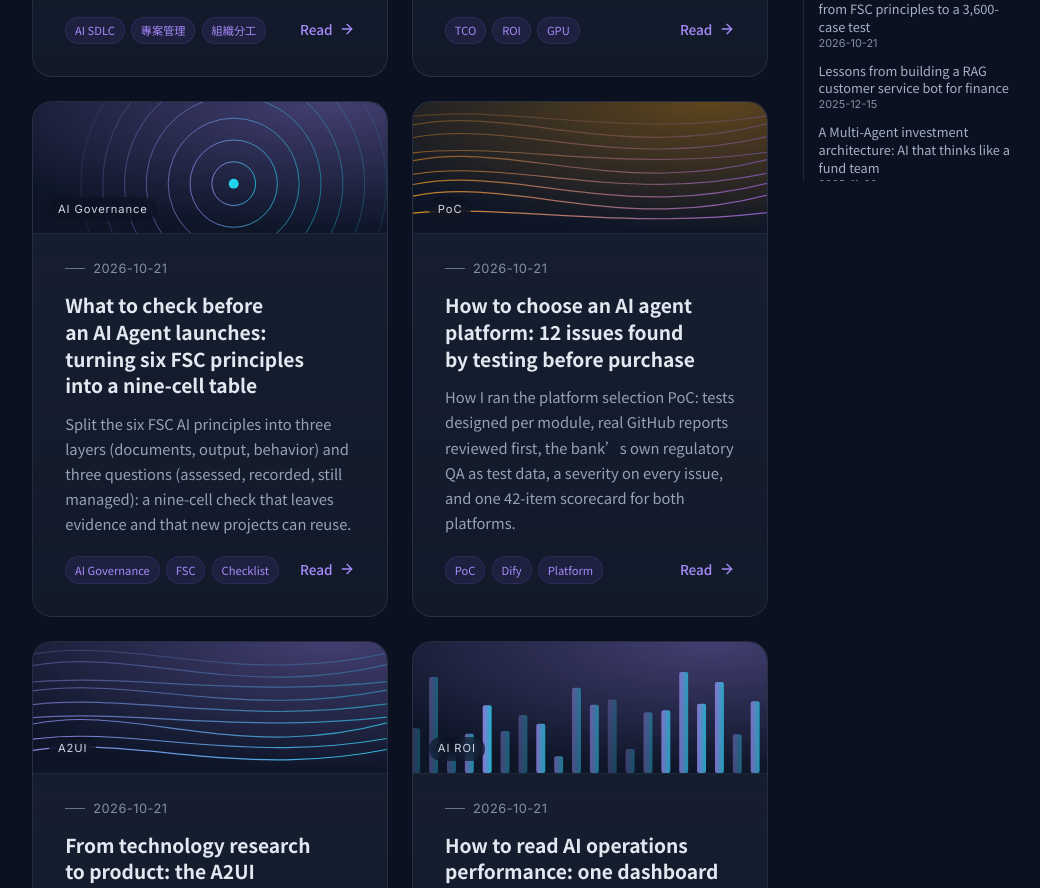
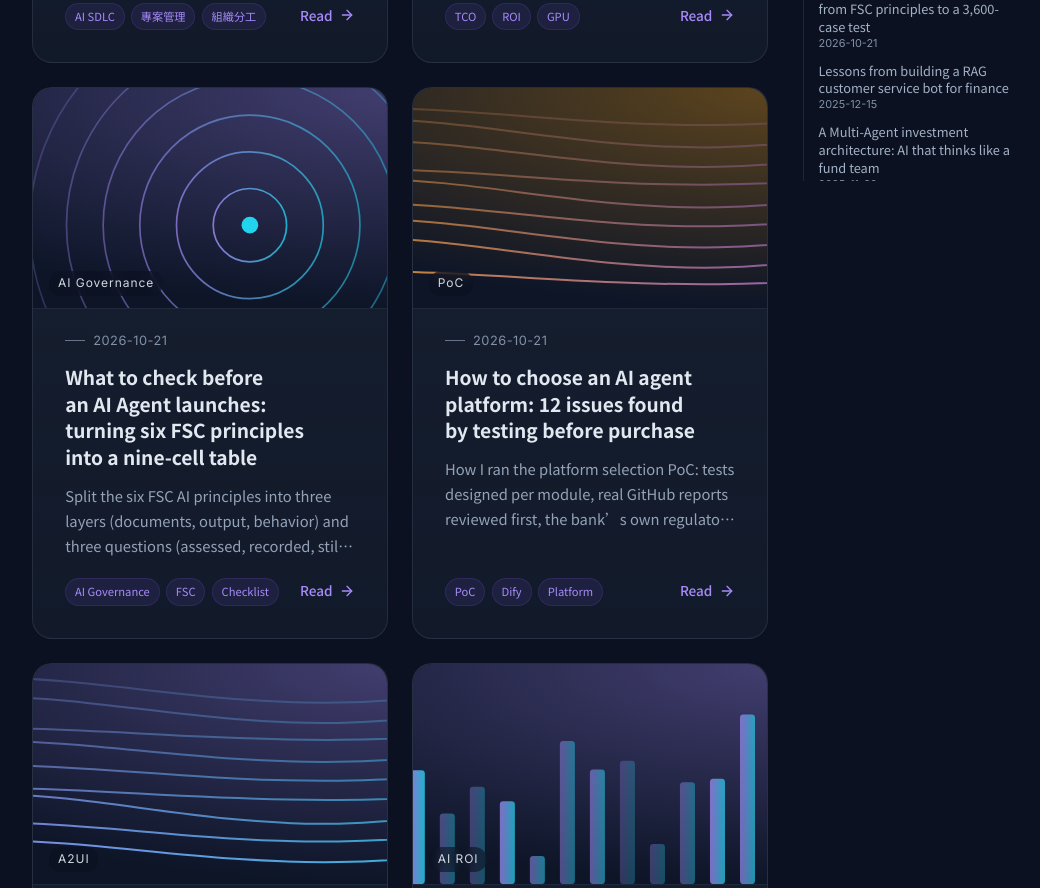
Before and after one commit to AlexOAO/AlexOAO.github.io, a plain HTML site: page blog/index.html in a window 1280 px wide. Shown: the part 823-1711 px from the top of the page, without its empty margins (235-1275 px from the left). Drawn offline with Linux system fonts and the light colour scheme.

Commit message:
style: larger blog card covers (16:10), summaries clamped to three lines
Co-Authored-By: Claude Opus 5.5 <noreply@anthropic.com>

```diff
--- a/blog/index.html
+++ b/blog/index.html
@@ -78,6 +78,10 @@
       transition: gap 0.3s;
     }
     .blog-card:hover .read-more { gap: 0.7rem; }
+    .blog-cover { height: auto; aspect-ratio: 16 / 10; margin-bottom: 1.3rem; }
+    .blog-cover .tag { font-size: 0.75rem; }
+    .blog-card .summary { display: -webkit-box; -webkit-line-clamp: 3; -webkit-box-orient: vertical; overflow: hidden; flex-grow: 0; }
+    .blog-card .blog-footer { margin-top: auto; }
     .blog-card .blog-footer { align-items: flex-end; gap: 0.75rem; }
     .blog-card .blog-tags { flex-wrap: wrap; flex: 1; min-width: 0; gap: 0.4rem; }
     .blog-card .read-more { flex-shrink: 0; white-space: nowrap; padding-bottom: 0.2rem; }
```
